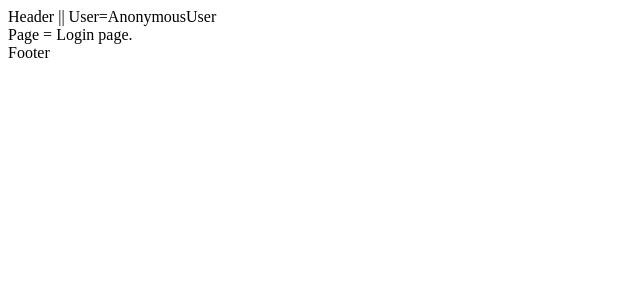
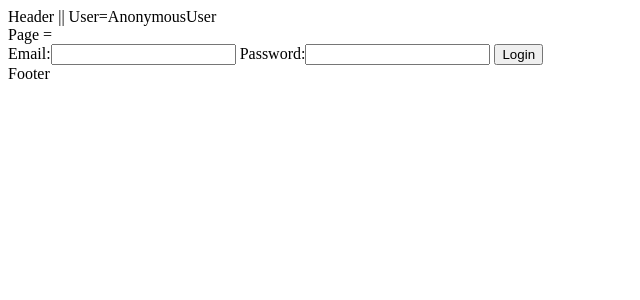
Before and after one commit to aleksef/django-gunicorn-nginx, a Django app: page /accounts/login/ in a window 1280 px wide. Shown: the top 300 px of the page, without its empty margins (0-640 px from the left). Run offline with Django 3.2, Linux system fonts and the light colour scheme; some libraries are stand-ins or nearby versions.

Commit message:
edit login

```diff
--- /dev/null
+++ b/src/accounts/forms.py
@@ -0,0 +1,14 @@
+from django import forms
+
+
+class LoginForm(forms.Form):
+    email = forms.EmailField(min_length=3, max_length=16)
+    password = forms.CharField(min_length=8, max_length=24, widget=forms.PasswordInput())
+
+    def clean(self):
+        cleaned_data = super(LoginForm, self).clean()
+        email = cleaned_data.get('email')
+        password = cleaned_data.get('password')
+
+        if not email and not password:
+            raise forms.ValidationError('Form is invalid.')
--- a/src/accounts/templates/accounts/login.html
+++ b/src/accounts/templates/accounts/login.html
@@ -1,17 +1,23 @@
 {% extends "base.html" %}
 {% load static %}
 {% block css %}
-    <link rel="stylesheet" type="text/css" href="{% static 'accounts/css/login.css' %}">
+<link rel="stylesheet" type="text/css" href="{% static 'accounts/css/login.css' %}">
 {% endblock %}
 
 {% block title %}
-    Login
+Login
 {% endblock %}
 
 {% block content %}
-Login page.
+
+<form id="login-form" method="post" enctype="multipart/form-data">
+  {% csrf_token %}
+  {{ form }}
+  <button type="submit" id="login-btn">Login</button>
+</form>
+
 {% endblock %}
 
 {% block js %}
-  <script type="module" src="{% static 'accounts/js/login.js' %}"></script>
+<script type="module" src="{% static 'accounts/js/login.js' %}"></script>
 {% endblock %}
--- a/src/accounts/views.py
+++ b/src/accounts/views.py
@@ -1,7 +1,32 @@
 from django.views import generic
-from django.shortcuts import render
+from django.shortcuts import render, redirect
+from django.contrib.auth import authenticate, login, logout
+from django.contrib.auth.models import User
+from django.contrib import messages
+from .forms import LoginForm
 
 
 class Login(generic.View):
     def get(self, request):
-        return render(request, 'accounts/login.html')
+        if request.user.is_authenticated:
+            return redirect('accounts:settings', slug=request.user.username)
+        return render(request, 'accounts/login.html', {'form': LoginForm()})
+
+    def post(self, request):
+        form = LoginForm(request.POST)
+        try:
+            if form.is_valid():
+                user = authenticate(request,
+                                    username=User.objects.get(email=form.cleaned_data['email']).username,
+                                    password=form.cleaned_data['password'])
+                if user is not None:
+                    if user.is_active:
+                        login(request, user)
+                        return redirect('accounts:settings')
+                else:
+                    messages.error(request, 'Incorrect username or password.')
+            else:
+                messages.error(request, 'Form is invalid.')
+        except:
+            messages.error(request, 'Internal Server Error.')
+        return render(request, 'accounts/login.html', {'form': form})
```
